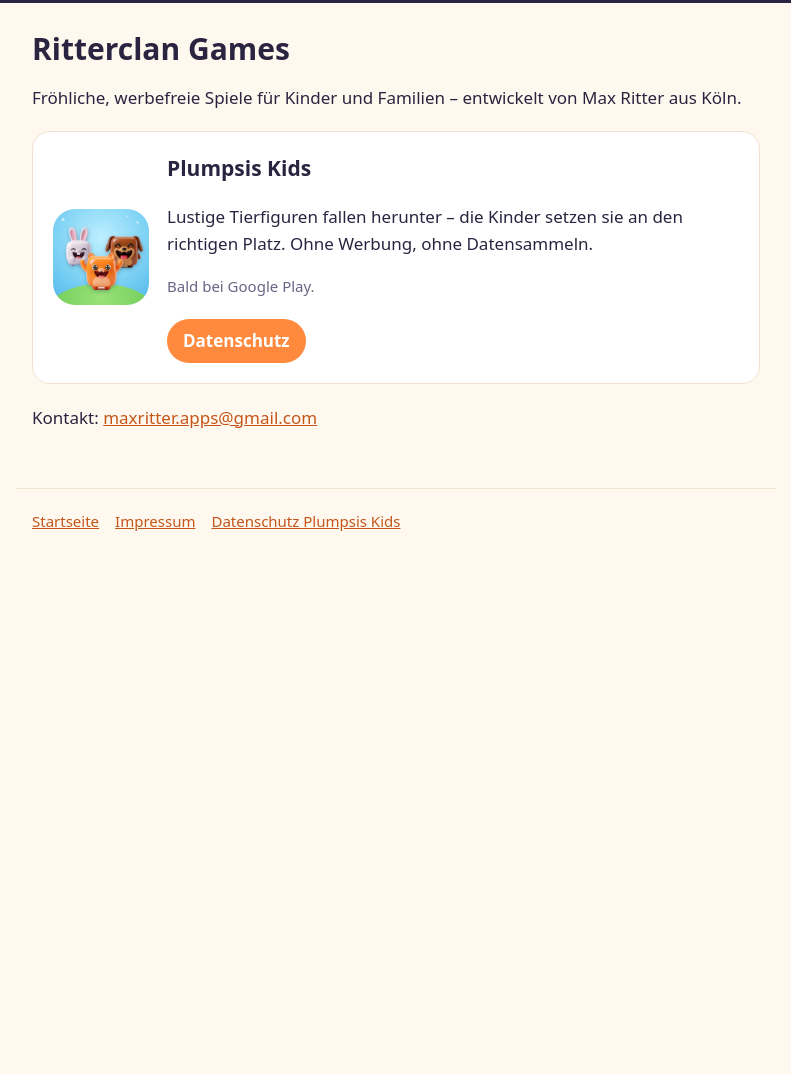
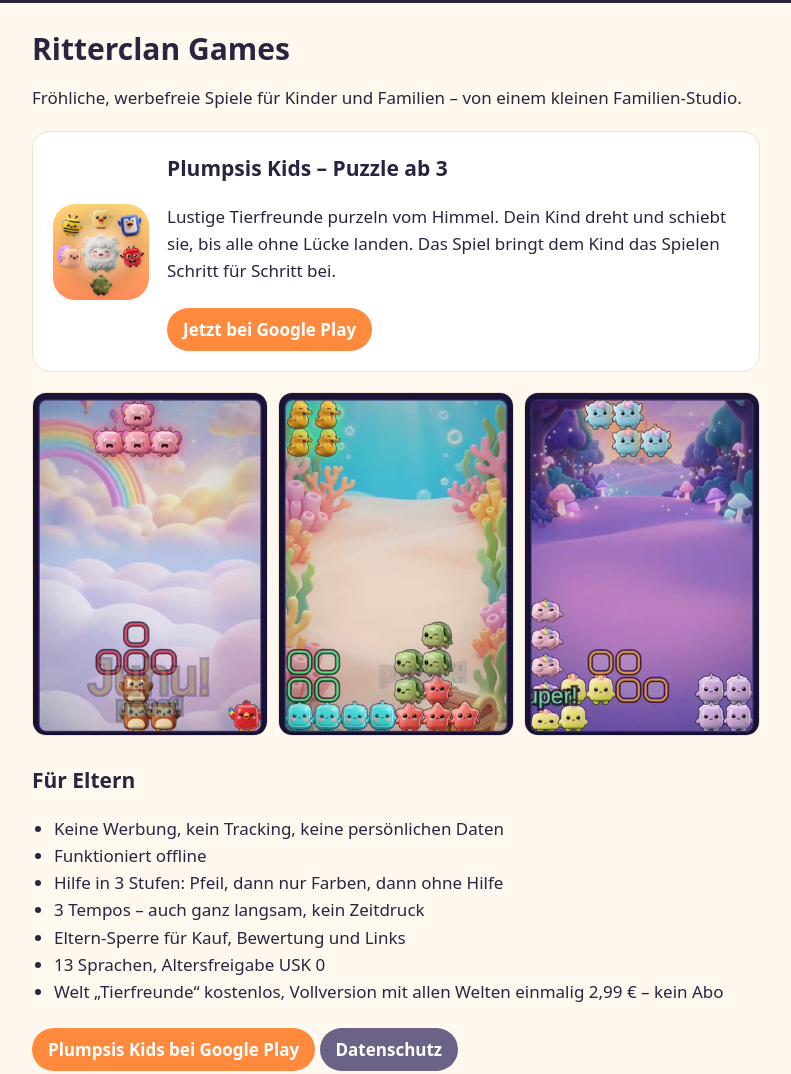
Before and after one commit to ritterclangames/ritterclangames.github.io, a plain HTML site: page index.html in a window 1280 px wide. Shown: the part 68-1142 px from the top of the page, without its empty margins (244-1035 px from the left). Before the commit the page ends 800 px from the top, so only its background shows below. Drawn offline with Linux system fonts and the light colour scheme.

Commit message:
Webseite: Plumpsis Kids jetzt bei Google Play

```diff
--- a/index.html
+++ b/index.html
@@ -1,13 +1,24 @@
 <!doctype html>
-<html lang="de"><head><meta charset="utf-8"><meta name="viewport" content="width=device-width,initial-scale=1"><title>Ritterclan Games</title><link rel="stylesheet" href="/style.css"><link rel="icon" href="/plumpsis-kids-icon.png"></head><body><header><a href="/">Ritterclan Games</a></header><main>
+<html lang="de"><head><meta charset="utf-8"><meta name="viewport" content="width=device-width,initial-scale=1"><title>Ritterclan Games – Plumpsis Kids</title><meta name="description" content="Plumpsis Kids – ruhiges Puzzle-Spiel für Kinder ab 3 Jahren. Ohne Werbung, ohne Tracking, offline. Jetzt bei Google Play."><link rel="stylesheet" href="/style.css"><link rel="icon" href="/plumpsis-icon.png"></head><body><header><a href="/">Ritterclan Games</a></header><main>
 <h1>Ritterclan Games</h1>
-<p>Fröhliche, werbefreie Spiele für Kinder und Familien – entwickelt von Max Ritter aus Köln.</p>
-<div class="card"><img src="/plumpsis-kids-icon.png" alt="Plumpsis Kids App-Symbol"><div>
-<h2>Plumpsis Kids</h2>
-<p>Lustige Tierfiguren fallen herunter – die Kinder setzen sie an den richtigen Platz. Ohne Werbung, ohne Datensammeln.</p>
-<p class="muted">Bald bei Google Play.</p>
-<a class="btn" href="/datenschutz-plumpsis-kids">Datenschutz</a>
+<p>Fröhliche, werbefreie Spiele für Kinder und Familien – von einem kleinen Familien-Studio.</p>
+<div class="card"><img src="/plumpsis-icon.png" alt="Plumpsis Kids App-Symbol"><div>
+<h2>Plumpsis Kids – Puzzle ab 3</h2>
+<p>Lustige Tierfreunde purzeln vom Himmel. Dein Kind dreht und schiebt sie, bis alle ohne Lücke landen. Das Spiel bringt dem Kind das Spielen Schritt für Schritt bei.</p>
+<a class="btn" href="https://play.google.com/store/apps/details?id=de.plumpsis.kids">Jetzt bei Google Play</a>
 </div></div>
+<div class="shots"><img src="/shot-luft.jpg" alt="Welt Flugschule"><img src="/shot-wasser.jpg" alt="Welt Tauchgang"><img src="/shot-einhorn.jpg" alt="Welt Einhorn-Zauber"></div>
+<h2>Für Eltern</h2>
+<ul>
+<li>Keine Werbung, kein Tracking, keine persönlichen Daten</li>
+<li>Funktioniert offline</li>
+<li>Hilfe in 3 Stufen: Pfeil, dann nur Farben, dann ohne Hilfe</li>
+<li>3 Tempos – auch ganz langsam, kein Zeitdruck</li>
+<li>Eltern-Sperre für Kauf, Bewertung und Links</li>
+<li>13 Sprachen, Altersfreigabe USK 0</li>
+<li>Welt „Tierfreunde“ kostenlos, Vollversion mit allen Welten einmalig 2,99 € – kein Abo</li>
+</ul>
+<p><a class="btn" href="https://play.google.com/store/apps/details?id=de.plumpsis.kids">Plumpsis Kids bei Google Play</a> <a class="btn btn2" href="/datenschutz-plumpsis-kids">Datenschutz</a></p>
 <p>Kontakt: <a href="mailto:maxritter.apps@gmail.com">maxritter.apps@gmail.com</a></p>
 </main>
 <footer><a href="/">Startseite</a><a href="/impressum">Impressum</a><a href="/datenschutz-plumpsis-kids">Datenschutz Plumpsis Kids</a></footer></body></html>
--- a/style.css
+++ b/style.css
@@ -10,6 +10,10 @@ h2{font-size:21px;margin:28px 0 6px}
 .card img{width:96px;height:96px;border-radius:22px;flex:none}
 .card h2{margin:0 0 4px}
 .btn{display:inline-block;background:var(--accent);color:#fff;border-radius:999px;padding:8px 16px;text-decoration:none;font-weight:700;margin-top:6px}
+.btn2{background:#6b6385}
+.shots{display:flex;gap:10px;margin:8px 0 4px}
+.shots img{flex:1;min-width:0;width:33%;border-radius:14px;border:1px solid var(--line)}
+ul{padding-left:22px}
 a{color:#c4561a}
 .muted{color:var(--muted);font-size:15px}
 footer{max-width:760px;margin:0 auto;padding:20px 16px 40px;border-top:1px solid var(--line);font-size:15px}
```
Also changed, not shown: plumpsis-icon.png (added), shot-einhorn.jpg (added), shot-luft.jpg (added), shot-wasser.jpg (added).
